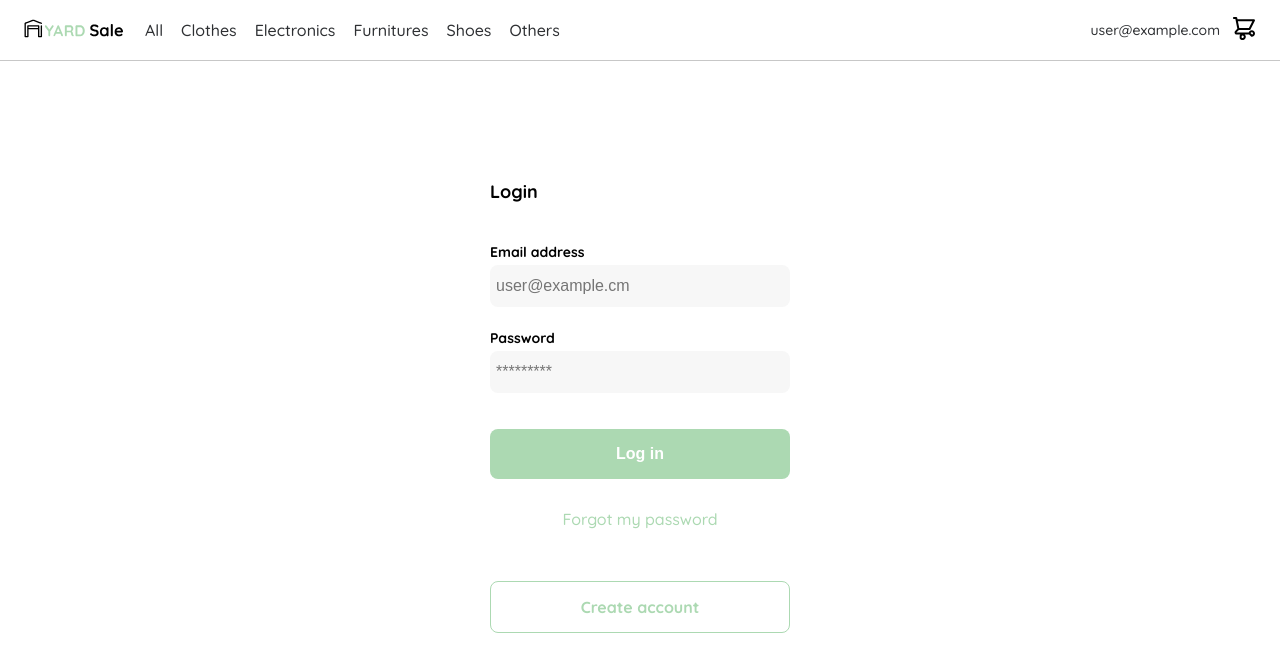
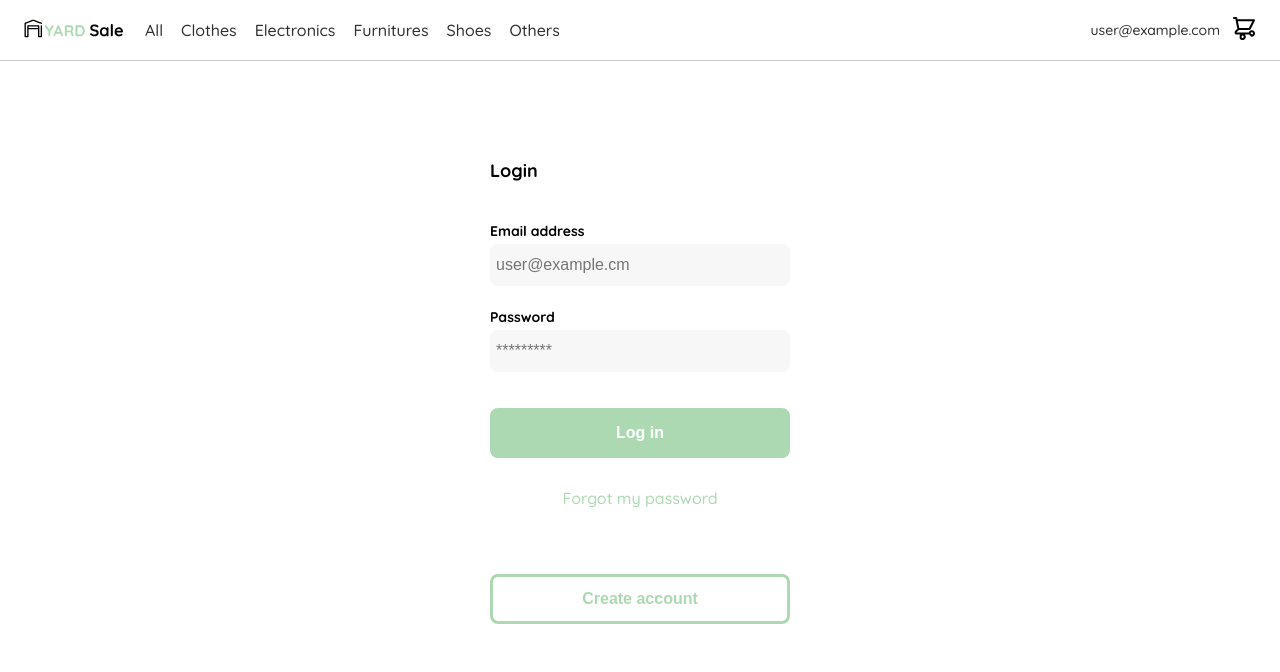
Before and after one commit to sanchez-chris/online-shop, a React (Create React App) app: page /#/login in a window 1280 px wide. Shown: the top 672 px of the page. Built offline with nearby package versions, Linux system fonts and the light colour scheme.

Commit message:
better buttons

```diff
--- a/src/containers/MyOrder.jsx
+++ b/src/containers/MyOrder.jsx
@@ -32,9 +32,12 @@ const MyOrder = () => {
 					</p>
 					<p>{sumTotal()}€</p>
 				</div>
-				<button className="checkout-button">
-					<a className='checkout-text' href="#/checkout">Checkout</a>
-				</button>
+
+				<a className='checkout-text' href="#/checkout">
+					<button className="checkout-button">
+					Checkout
+					</button>
+				</a>
 
 		</aside>
 	);
--- a/src/pages/Checkout.jsx
+++ b/src/pages/Checkout.jsx
@@ -1,5 +1,4 @@
 import React from 'react';
-import OrderItem from '../components/OrderItem';
 import '../styles/Checkout.scss';
 
 const Checkout = () => {
--- a/src/pages/CreateAccount.jsx
+++ b/src/pages/CreateAccount.jsx
@@ -20,9 +20,12 @@ const CreateAccount = () => {
 					</div>
 
 				</form>
-				<button className="create-button">
-						<a className="create-text" href="#/checkout">Create</a>
-				</button>
+				<a className="create-text" href="#/checkout">
+					<button className="create-button">
+					Create
+					</button>
+				</a>
+
 			</div>
 		</div>
 	);
--- a/src/pages/Login.jsx
+++ b/src/pages/Login.jsx
@@ -28,15 +28,22 @@ const Login = () => {
 
 
 				</form>
-				<button
-						onClick={() => handleSubmit()}
-						className="primary-button login-button">
-						<a href="#/checkout" className="log-in-text">Log in</a>
-				</button>
+
+						<a href="#/checkout" className="log-in-text">
+							<button
+								onClick={() => handleSubmit()}
+								className="primary-button login-button">
+								Log in
+							</button>
+						</a>
+
 				<a className='forgot-my-password' href="#/new-password">Forgot my password</a>
-				<div className='create-account-button'>
-					<a href="#/create-account" className="secondary-button signup-button" >Create account</a>
-				</div>
+
+					<a href="#/create-account" className="create-account-text" >
+						<button className='create-account-button'>
+							Create account
+						</button>
+					</a>
 			</div>
 		</div >
 	);
--- a/src/pages/MyAccount.jsx
+++ b/src/pages/MyAccount.jsx
@@ -21,9 +21,11 @@ const MyAccount = () => {
 						<p className="value">*********</p>
 					</div>
 				</form>
-				<button className="edit-button">
-						<a className="edit-text" href="#/checkout">Edit</a>
-				</button>
+						<a className="edit-text" href="#/checkout">
+							<button className="edit-button">
+							Edit
+							</button>
+						</a>
 			</div>
 		</div>
 	);
--- a/src/styles/Login.scss
+++ b/src/styles/Login.scss
@@ -89,11 +89,33 @@
 	color: var(--white);
 	text-decoration: none;
 }
+
+
+.create-account-text{
+	color: var(--hospital-green);
+	text-decoration: none;
+	align-items: center;
+}
 .create-account-button{
 	display: flex;
 	justify-content: center;
+	background-color: var(--white);
+	border-radius: 8px;
+	border: 3px solid var(--hospital-green);
+	color: var(--hospital-green);
+	width: 100%;
+	cursor: pointer;
+	font-size: var(--md);
+	font-weight: bold;
+	height: 50px;
+	margin-top: 14px;
+	margin-bottom: 30px;
+	align-items: center;
+
 }
-.signup-button{
+
+
+.signup-button {
 	text-decoration: none;
 	display: flex;
 	text-align: center;
```
